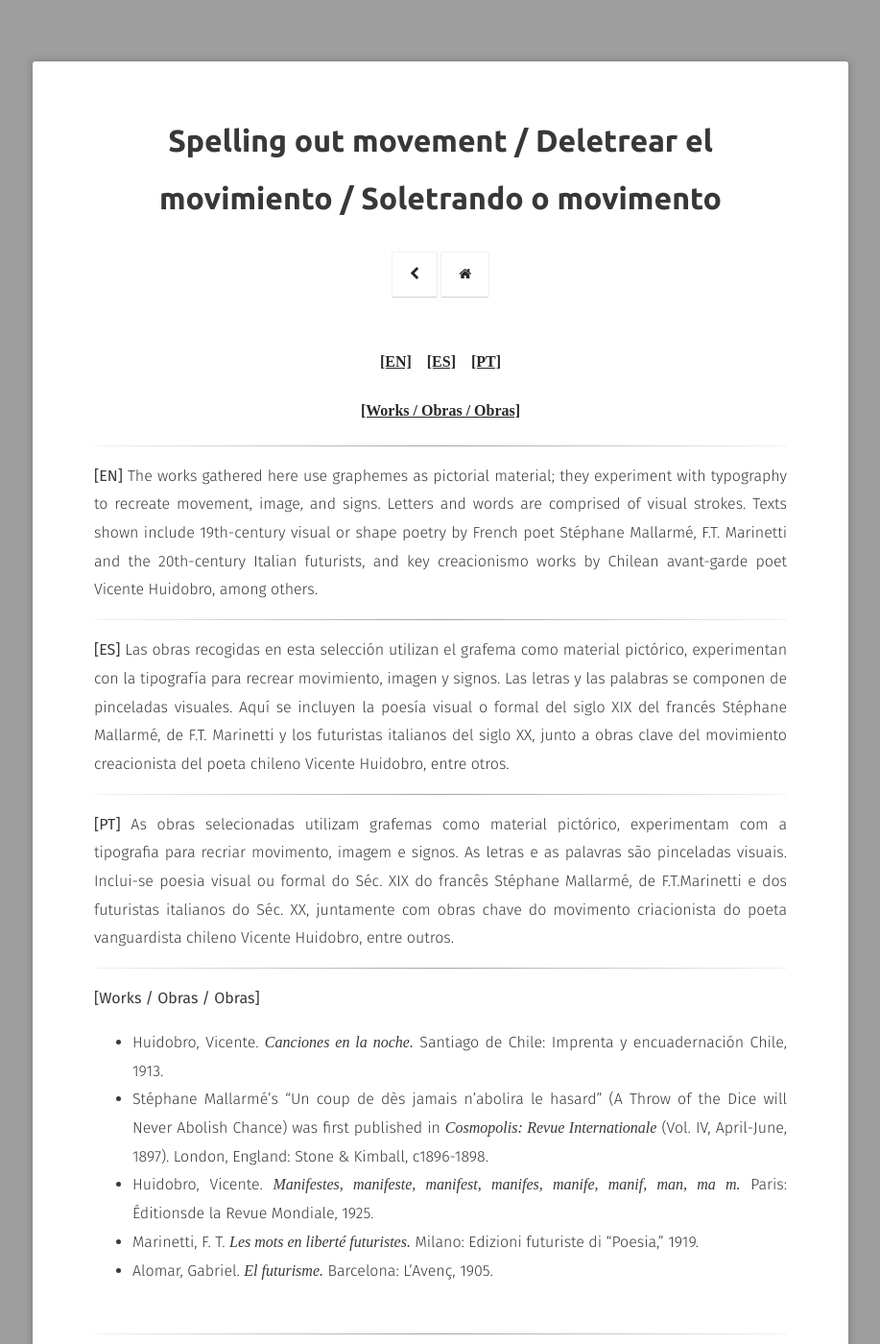
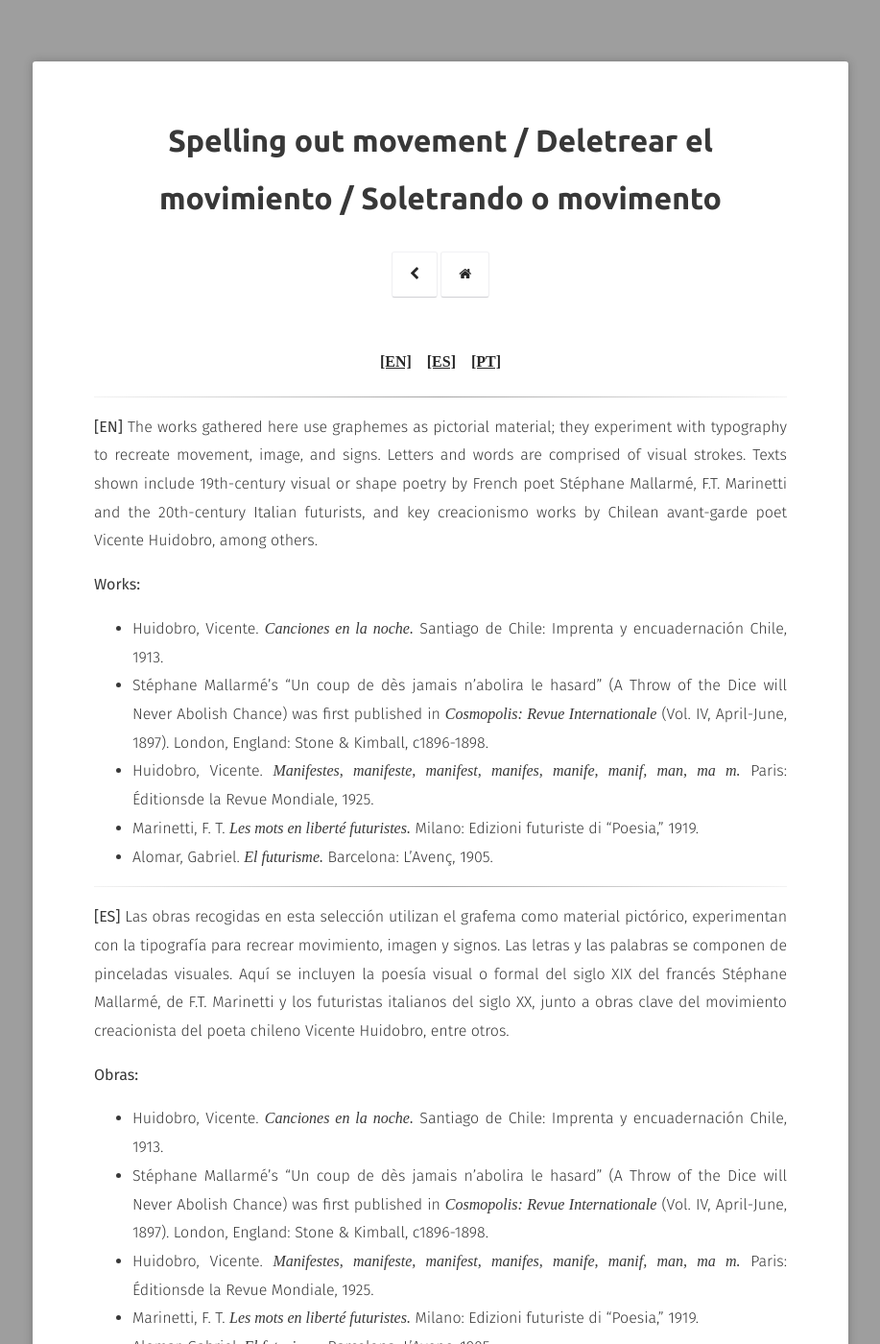
Before and after one commit to nolegacyexhibit/nolegacyexhibit.github.io, a Jekyll site: the page built from _posts/2016-03-22-spellingoutmovement.md, in a window 1280 px wide and 1400 px high. Shown: the whole window at 96% size, without its empty margins (181-1098 px from the left). Built offline with Jekyll 4.4.1, drawn with Linux system fonts in a browser that asks for light colours; some web fonts are replaced; some of the changed text lies outside the part shown.

Commit message:
Update 2016-03-22-spellingoutmovement.md

```diff
--- a/_posts/2016-03-22-spellingoutmovement.md
+++ b/_posts/2016-03-22-spellingoutmovement.md
@@ -7,26 +7,39 @@ description: The works gathered here use graphemes as pictorial material; they e
 ---
 
 <h4 align="center"><a href="#EN">[EN]</a>&nbsp;&nbsp;&nbsp; <a href="#ES">[ES]</a> &nbsp;&nbsp;&nbsp;<a href="#PT">[PT]</a> </h4>
-<h4 align="center"><a href="#Works">[Works / Obras / Obras]</a> </h4>
+
 ---
 
 <a id="EN"/>**[EN]** The works gathered here use graphemes as pictorial material; they experiment with typography to recreate movement, image, and signs. Letters and words are comprised of  visual strokes. Texts shown include 19th-century visual or shape poetry by French poet Stéphane Mallarmé, F.T. Marinetti and the 20th-century Italian futurists, and key creacionismo works by Chilean avant-garde poet Vicente Huidobro, among others.
 
----
-
-<a id="ES"/>**[ES]** Las obras recogidas en esta selección utilizan el grafema como material pictórico, experimentan con la tipografía para recrear movimiento, imagen y signos. Las letras y las palabras se componen de pinceladas visuales. Aquí se incluyen la poesía visual o formal del siglo XIX del francés Stéphane Mallarmé, de F.T. Marinetti y los futuristas italianos del siglo XX, junto a obras clave del movimiento creacionista del poeta chileno Vicente Huidobro, entre otros.
-
----
-
-<a id="PT"/>**[PT]** As obras selecionadas utilizam grafemas como material pictórico, experimentam com a tipografia para recriar movimento, imagem e signos. As letras e as palavras são pinceladas visuais. Inclui-se poesia visual ou formal do Séc. XIX do francês Stéphane Mallarmé, de F.T.Marinetti e dos futuristas italianos do Séc. XX, juntamente com obras chave do movimento criacionista do poeta vanguardista chileno Vicente Huidobro, entre outros.
-
----
-
-<a id="Works"/> **[Works / Obras / Obras]**
-
+**Works:**
 
 - Huidobro, Vicente. *Canciones en la noche.* Santiago de Chile: Imprenta y encuadernación Chile, 1913.
 - Stéphane Mallarmé’s “Un coup de dès jamais n’abolira le hasard” (A Throw of the Dice will Never Abolish Chance) was first published in *Cosmopolis: Revue Internationale* (Vol. IV, April-June, 1897). London, England: Stone &amp; Kimball, c1896-1898.
 - Huidobro, Vicente. *Manifestes, manifeste, manifest, manifes, manife, manif, man, ma m.* Paris: Éditionsde la Revue Mondiale, 1925.
 - Marinetti, F. T. *Les mots en liberté futuristes.* Milano: Edizioni futuriste di “Poesia,” 1919.
 - Alomar, Gabriel. *El futurisme.* Barcelona: L'Avenç, 1905.
+
+---
+
+<a id="ES"/>**[ES]** Las obras recogidas en esta selección utilizan el grafema como material pictórico, experimentan con la tipografía para recrear movimiento, imagen y signos. Las letras y las palabras se componen de pinceladas visuales. Aquí se incluyen la poesía visual o formal del siglo XIX del francés Stéphane Mallarmé, de F.T. Marinetti y los futuristas italianos del siglo XX, junto a obras clave del movimiento creacionista del poeta chileno Vicente Huidobro, entre otros.
+
+**Obras:**
+
+- Huidobro, Vicente. *Canciones en la noche.* Santiago de Chile: Imprenta y encuadernación Chile, 1913.
+- Stéphane Mallarmé’s “Un coup de dès jamais n’abolira le hasard” (A Throw of the Dice will Never Abolish Chance) was first published in *Cosmopolis: Revue Internationale* (Vol. IV, April-June, 1897). London, England: Stone &amp; Kimball, c1896-1898.
+- Huidobro, Vicente. *Manifestes, manifeste, manifest, manifes, manife, manif, man, ma m.* Paris: Éditionsde la Revue Mondiale, 1925.
+- Marinetti, F. T. *Les mots en liberté futuristes.* Milano: Edizioni futuriste di “Poesia,” 1919.
+- Alomar, Gabriel. *El futurisme.* Barcelona: L'Avenç, 1905.
+
+---
+
+<a id="PT"/>**[PT]** As obras selecionadas utilizam grafemas como material pictórico, experimentam com a tipografia para recriar movimento, imagem e signos. As letras e as palavras são pinceladas visuais. Inclui-se poesia visual ou formal do Séc. XIX do francês Stéphane Mallarmé, de F.T.Marinetti e dos futuristas italianos do Séc. XX, juntamente com obras chave do movimento criacionista do poeta vanguardista chileno Vicente Huidobro, entre outros.
+
+**Obras:**
+
+- Huidobro, Vicente. *Canciones en la noche.* Santiago de Chile: Imprenta y encuadernación Chile, 1913.
+- Stéphane Mallarmé’s “Un coup de dès jamais n’abolira le hasard” (A Throw of the Dice will Never Abolish Chance) was first published in *Cosmopolis: Revue Internationale* (Vol. IV, April-June, 1897). London, England: Stone &amp; Kimball, c1896-1898.
+- Huidobro, Vicente. *Manifestes, manifeste, manifest, manifes, manife, manif, man, ma m.* Paris: Éditionsde la Revue Mondiale, 1925.
+- Marinetti, F. T. *Les mots en liberté futuristes.* Milano: Edizioni futuriste di “Poesia,” 1919.
+- Alomar, Gabriel. *El futurisme.* Barcelona: L'Avenç, 1905.
```
